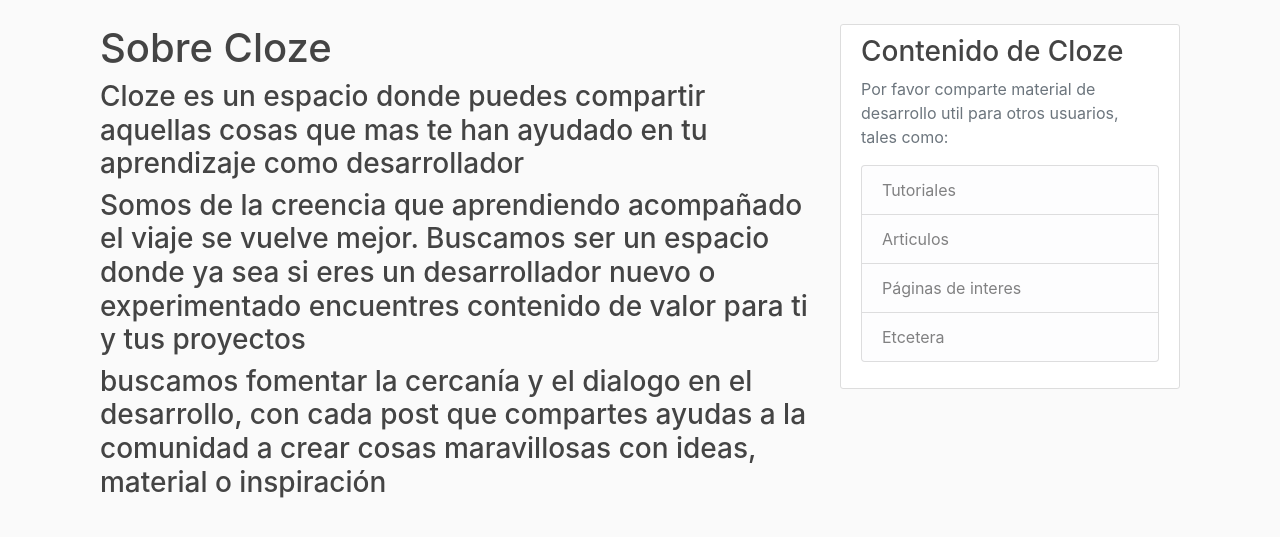
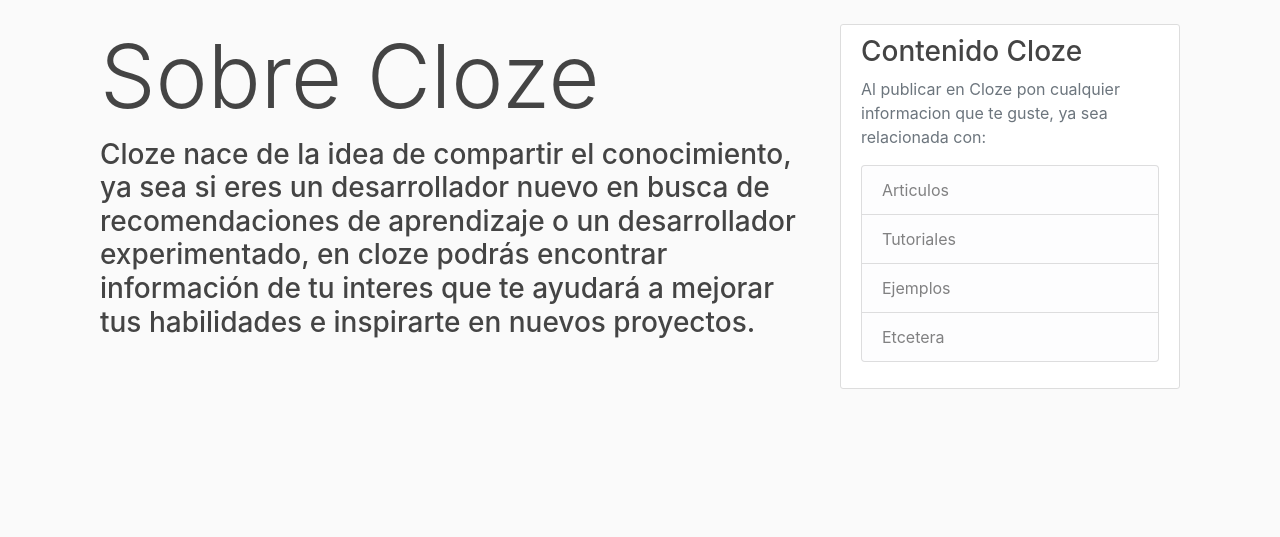
Before and after one commit to jibo16/Proyecto-Bedu, a Django app: page /about/ in a window 1280 px wide. Shown: the part 56-593 px from the top of the page. Run offline with Django 3.2, Linux system fonts and the light colour scheme; some libraries are stand-ins or nearby versions.

Commit message:
first commit

```diff
--- a/blog/templates/about.html
+++ b/blog/templates/about.html
@@ -1,11 +1,8 @@
 {% extends "base.html"%}
 {% block content %}
-	<h1>Sobre Cloze</h1>
-	<h3>Cloze es un espacio donde puedes compartir aquellas
-	cosas que mas te han ayudado en tu aprendizaje como desarrollador</h3>
-	<h3>Somos de la creencia que aprendiendo acompañado el viaje se vuelve mejor. Buscamos ser un espacio donde ya sea si
-		eres un desarrollador nuevo o experimentado encuentres contenido de valor para ti y tus proyectos
+	<h1 class="lead display-2">Sobre Cloze </h1>
+	<h3>Cloze nace de la idea de compartir el conocimiento, ya sea si eres un desarrollador nuevo en busca de recomendaciones de aprendizaje o un desarrollador experimentado, en cloze podrás encontrar información de tu interes
+		que te ayudará a mejorar tus habilidades e inspirarte en nuevos proyectos. <br>
+
 	</h3>
-	<h3>buscamos fomentar la cercanía y el dialogo en el desarrollo, con cada post que compartes ayudas a la comunidad a crear cosas maravillosas
-		con ideas, material o inspiración <br> </h3>
-{% endblock content %}
+	{% endblock content %}
--- a/blog/templates/base.html
+++ b/blog/templates/base.html
@@ -1,5 +1,5 @@
 {% load static %} <!-- LLama a la carpeta que contiene el archivo css -->
-<!DOCTYPE html5>
+<!DOCTYPE html>
 <html>
 <head>
 
@@ -7,11 +7,12 @@
 	 <!-- Required meta tags -->
     <meta charset="utf-8">
     <meta name="viewport" content="width=device-width, initial-scale=1, shrink-to-fit=no">
+	<script src="https://kit.fontawesome.com/e427f295fc.js" crossorigin="anonymous"></script>
 
     <!-- Bootstrap CSS -->
     <link rel="stylesheet" href="https://stackpath.bootstrapcdn.com/bootstrap/4.3.1/css/bootstrap.min.css" integrity="sha384-ggOyR0iXCbMQv3Xipma34MD+dH/1fQ784/j6cY/iJTQUOhcWr7x9JvoRxT2MZw1T" crossorigin="anonymous">
     <link rel="stylesheet" type="text/css" href="{% static 'blog/main.css' %}">
-	<script src="https://kit.fontawesome.com/e427f295fc.js" crossorigin="anonymous"></script>
+
 
 	{% if title %}
 		<title>Cloze - {{title}}</title>
@@ -62,12 +63,12 @@
 		    </div>
 		    <div class="col-md-4">
 		      <div class="content-section">
-		        <h3>Contenido de Cloze</h3>
-		        <p class='text-muted'> Por favor comparte material de desarrollo util para otros usuarios, tales como:
+		        <h3>Contenido Cloze </h3>
+		        <p class='text-muted'> Al publicar en Cloze pon cualquier informacion que te guste, ya sea relacionada con:
 		          <ul class="list-group">
+		            <li class="list-group-item list-group-item-light">Articulos</li>
 		            <li class="list-group-item list-group-item-light">Tutoriales</li>
-		            <li class="list-group-item list-group-item-light">Articulos</li>
-		            <li class="list-group-item list-group-item-light">Páginas de interes</li>
+		            <li class="list-group-item list-group-item-light">Ejemplos</li>
 		            <li class="list-group-item list-group-item-light">Etcetera</li>
 		          </ul>
 		        </p>
--- a/blog/templates/home.html
+++ b/blog/templates/home.html
@@ -1,6 +1,5 @@
 {% extends "base.html"%}
 {% block content %}
-{% load embed_video_tags %}
 	{% for post in posts %}
 	<article class="media content-section">
 		<img class='rounded-circle article-img' src="{{ post.author.profile.image.url }}" alt="">
--- a/django_project/settings.py
+++ b/django_project/settings.py
@@ -40,7 +40,6 @@
     'django.contrib.sessions',
     'django.contrib.messages',
     'django.contrib.staticfiles',
-    'embed_video',
 ]
 
 MIDDLEWARE = [
@@ -66,7 +65,6 @@
                 'django.template.context_processors.request',
                 'django.contrib.auth.context_processors.auth',
                 'django.contrib.messages.context_processors.messages',
-
             ],
         },
     },
```
Also changed, not shown: db.sqlite3.
